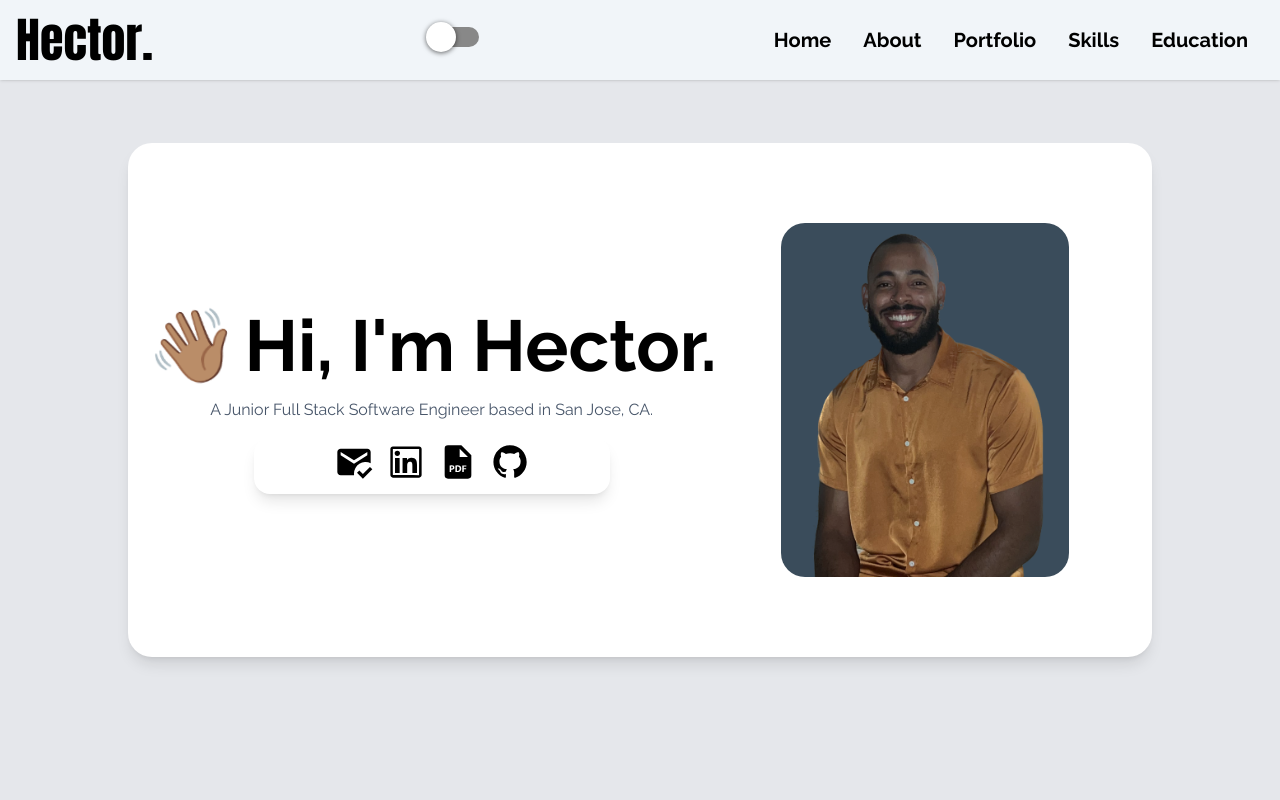
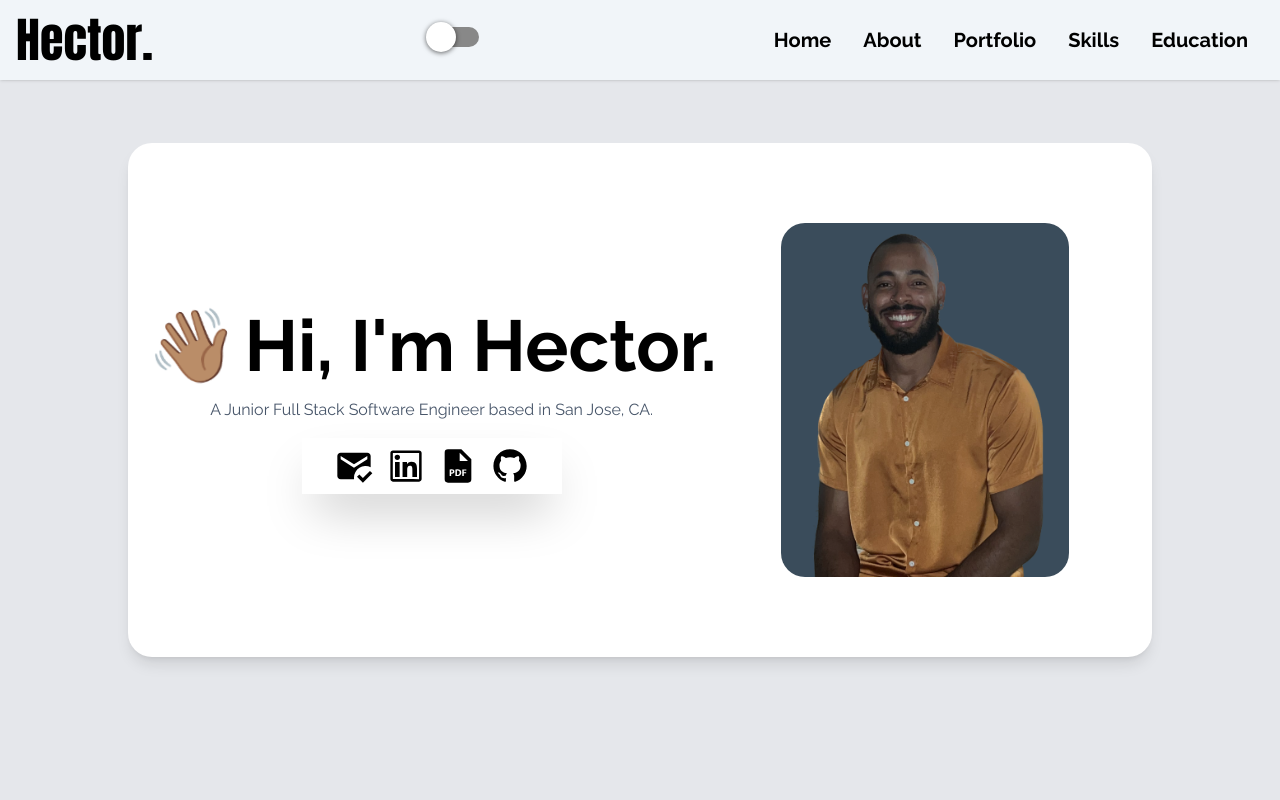
Before and after one commit to HectorDevelops/rosariohector, a React (Create React App) app: page / in a window 1280 px wide. Shown: the top 800 px of the page. Built offline with nearby package versions, Linux system fonts and the light colour scheme.

Commit message:
Updated Resume link as there are new changes.

```diff
--- a/src/components/Home.jsx
+++ b/src/components/Home.jsx
@@ -21,8 +21,8 @@ const Home = () => {
             <p className="text-slate-600 py-4 max-w-xl text-center dark:text-gray-400">
               A Junior Full Stack Software Engineer based in San Jose, CA.
             </p>
-            <div className="flex justify-center pb-4">
-              <div className=" text-black flex justify-center gap-3 shadow-lg rounded-2xl h-14 pl-20 pr-20 dark:text-white">
+            <div className="flex justify-center pb-4 ">
+              <div className=" text-black flex justify-center gap-3 shadow-2xl ounded-2xl h-14 pl-8 pr-8 pt-1 dark:text-white dark:bg-neutral-800">
                 <a
                   href="mailto:HectorDevelops@gmail.com"
                   className="hover:scale-125 hover:text-green-600 mt-1 hover:dark:text-orange-400"
@@ -38,7 +38,7 @@ const Home = () => {
                   <AiOutlineLinkedin size={40} />
                 </a>
                 <a
-                  href="https://drive.google.com/file/d/15Ue6ESd0nSuniEOQxEEEUL4P3xKvhDnU/view?usp=share_link"
+                  href="https://drive.google.com/file/d/1Ix_Vw0FTV1Rtl4IRYawOLcqfXpKuW3hN/view?usp=sharing"
                   target="_blank"
                   rel="noreferrer"
                   className="hover:scale-125 hover:text-green-600 mt-1 hover:dark:text-orange-400"
```
